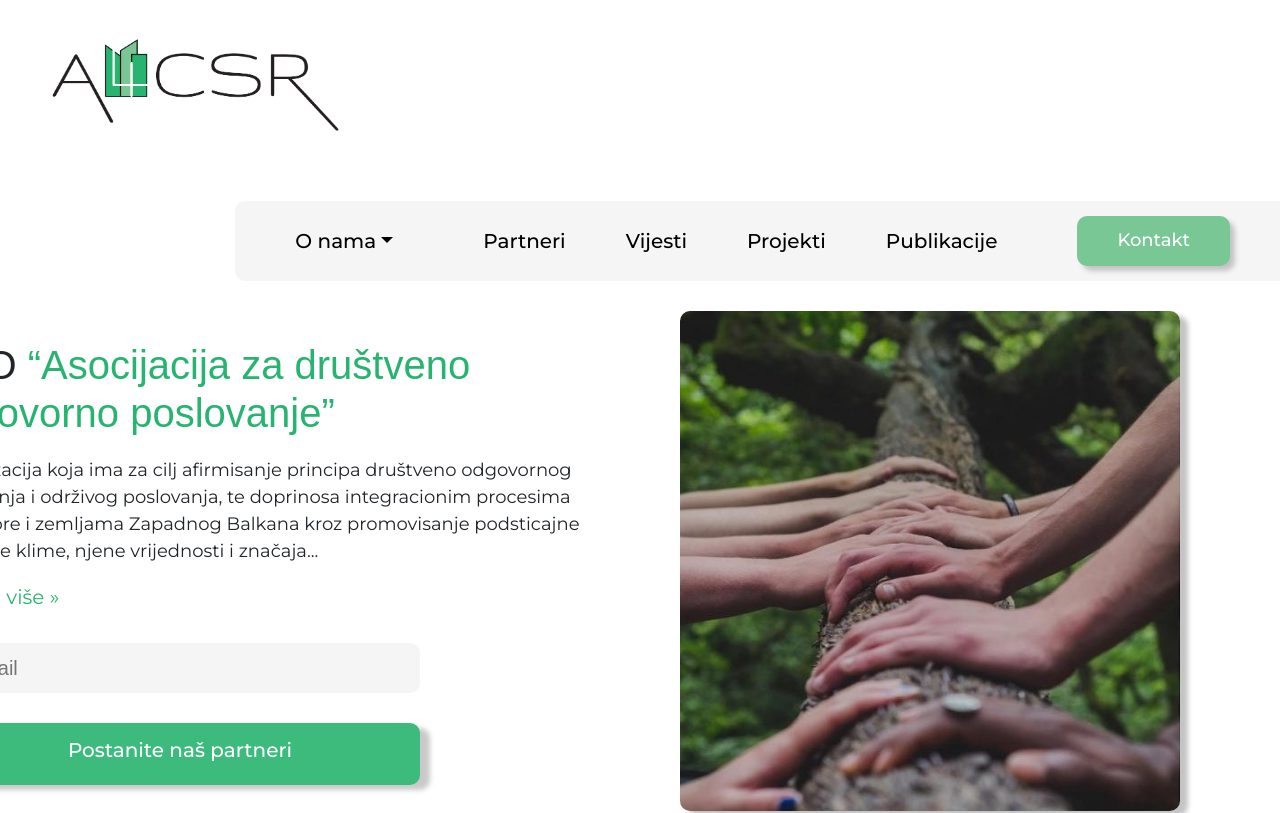
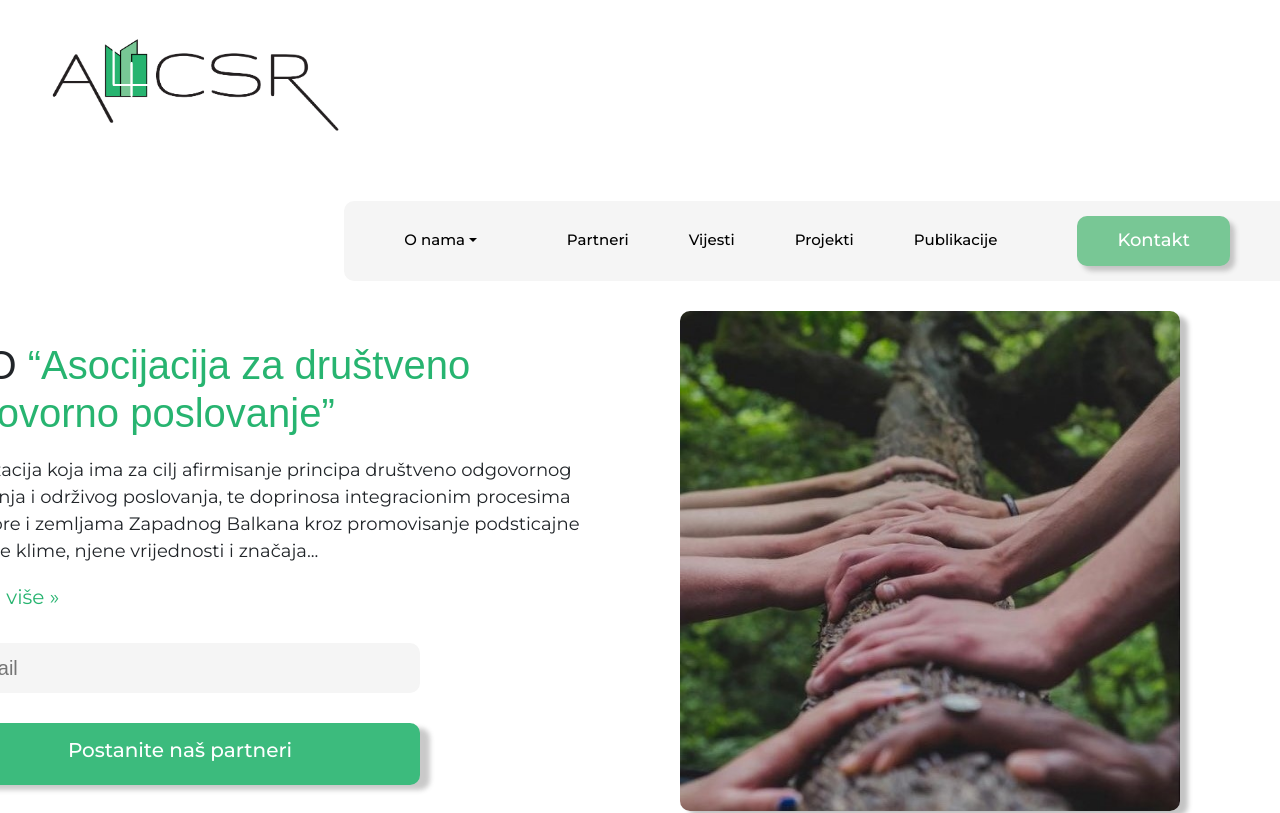
Before and after one commit to mmarakesh/a4csr, a React (Create React App) app: page / in a window 1280 px wide. Shown: the top 813 px of the page. Built offline with nearby package versions, Linux system fonts and the light colour scheme; a web font is replaced by a local one.

Commit message:
fixed bug

```diff
--- a/src/App.css
+++ b/src/App.css
@@ -19,17 +19,6 @@
   background-color: #f5f5f5;
   background-size: contain;
   border-radius: 10px 0px 0px 10px;
-}
-.link {
-  color: #000;
-  text-decoration: none;
-  font-size: 18px;
-  font-family: "Montserrat", sans-serif;
-  font-weight: 500;
-}
-
-:hover.link {
-  color: #27B470;
 }
 .kontakt {
   color: #fff;
@@ -66,10 +55,7 @@
  .logo {
   margin-bottom: 0px;
   }
-  .link {
-    font-size: 15px;
-    margin-top: 0px;
-  }
+
   .nav-right {
     display: flex;
     flex-direction: column;
@@ -102,10 +88,6 @@
  .logo {
   margin-bottom: 0px;
   }
-  .link {
-    font-size: 15px;
-    margin-top: 5px;
-  }
   .nav-right {
     display: flex;
     flex-direction: column;
--- a/src/Components/Dropdown/Dropdown.css
+++ b/src/Components/Dropdown/Dropdown.css
@@ -2,10 +2,13 @@
     color: #000;
     text-decoration: none;
     padding: 25px 30px;
-    font-size: 20px;
+    font-size: 15px;
     font-family: "Montserrat", sans-serif;
     font-weight: 500;
     border: none;
+  }
+  :hover.link {
+    color: #27B470;
   }
   .tim-style {
     text-decoration: none;
@@ -18,7 +21,7 @@
   @media all and (max-width: 800px) {
     .link {
       padding: 5px;
-      font-size: 18px;
+      font-size: 15px;
       color: #fff;
     }
     .dropdown-menu-style {
@@ -31,6 +34,7 @@
     }
   @media all and (max-width: 500px) {
   .link {
+    margin-top: 5px;
     padding: 3px;
     font-size: 15px;
     color: #fff;
```
